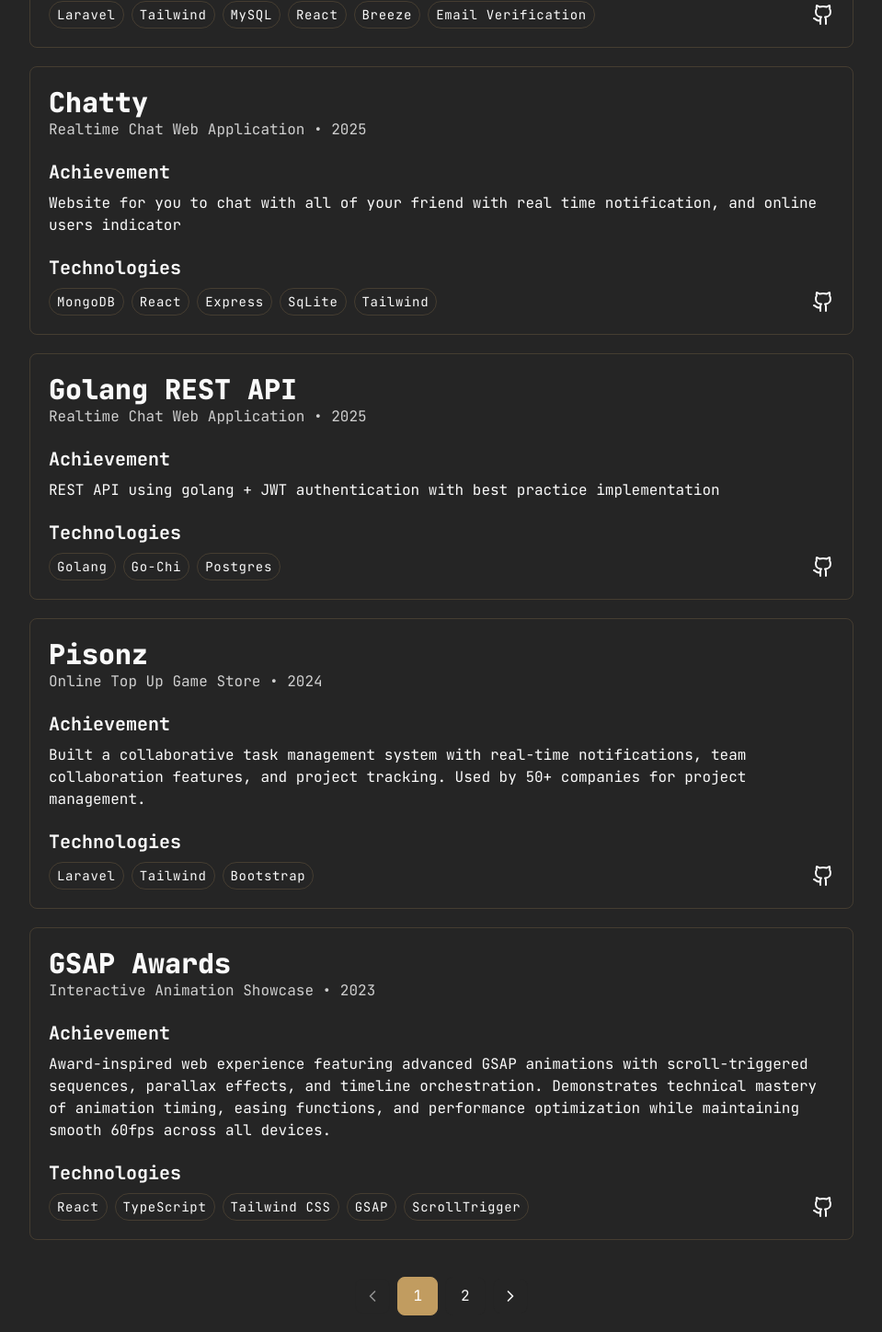
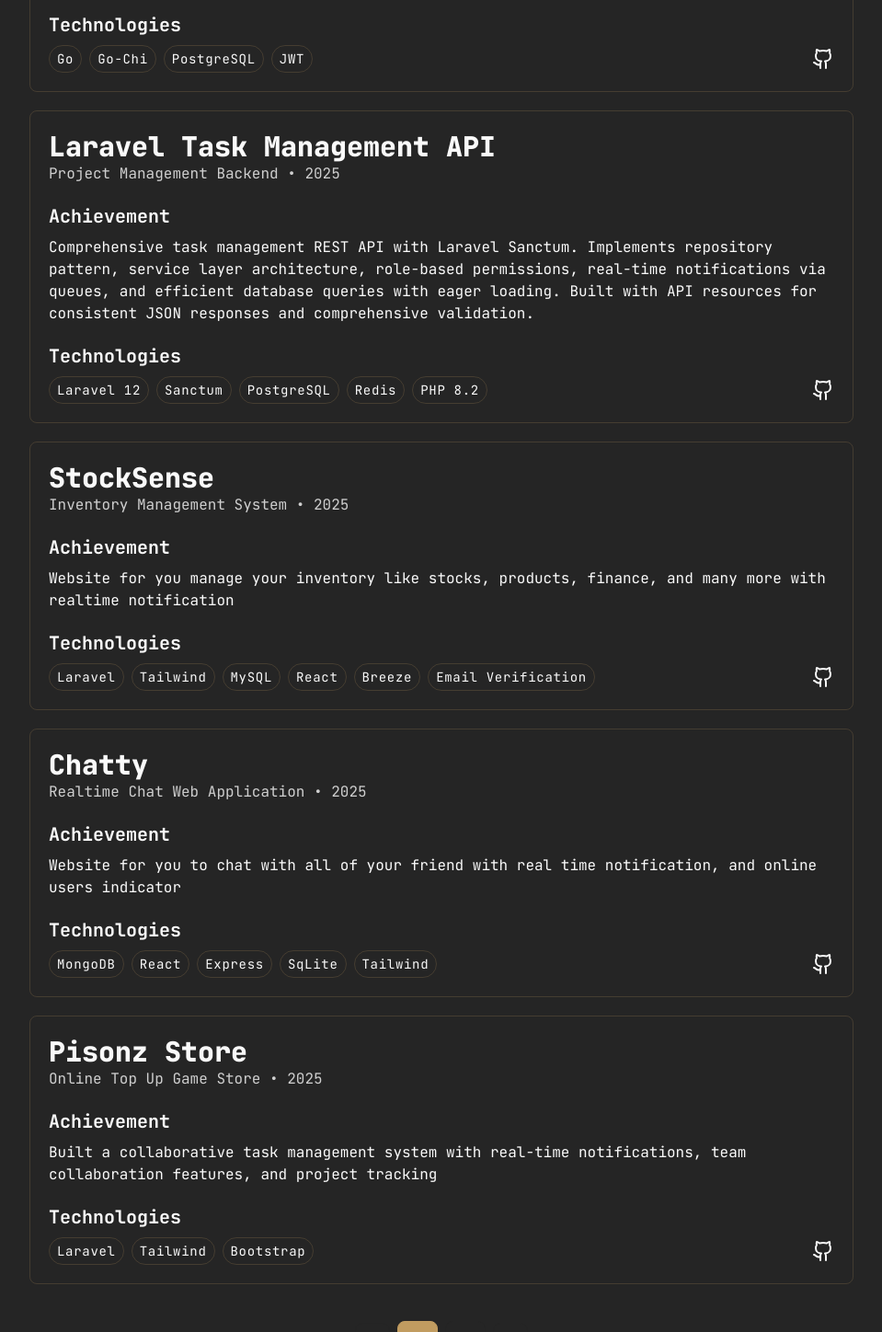
Before and after one commit to ChristianTertius/chris_real_blog, a React (Vite) app in the folder frontend/: page /projects in a window 1280 px wide. Shown: the part 400-1848 px from the top of the page at 92% size, without its empty margins (160-1119 px from the left). Built offline with nearby package versions, Linux system fonts and the light colour scheme.

Commit message:
(FE) updated project

```diff
--- a/frontend/src/components/About.tsx
+++ b/frontend/src/components/About.tsx
@@ -59,10 +59,12 @@ const About = () => {
           <MapPin className="size-4" />
           <h1 className="">{user.current_location}</h1>
         </div>
-        <div className="flex gap-2 items-center">
-          <Computer className="size-4" />
-          <h1 className="">{user.current_role}</h1>
-        </div>
+        {user.current_role && (
+          <div className="flex gap-2 items-center">
+            <Computer className="size-4" />
+            <h1 className="">{user.current_role}</h1>
+          </div>
+        )}
       </div>
       <div className="flex flex-col">
         <p className="text-left">👋 {user.description}</p>
--- a/frontend/src/components/TopProject.tsx
+++ b/frontend/src/components/TopProject.tsx
@@ -7,14 +7,16 @@ import projectsData from '@/datas/projects.json'
 const TopProject = () => {
   const [projects, setProjects] = useState<Project[]>([]);
   useEffect(() => {
-    const latestYear = Math.max(...(projectsData as Project[]).map(p => p.year));
+    // Sort by year-month (newest first)
+    const sortedProjects = (projectsData as Project[]).sort((a, b) => {
+      const dateA = a.year * 100 + a.month;
+      const dateB = b.year * 100 + b.month;
+      return dateB - dateA;
+    });
 
-    const latestProjects = (projectsData as Project[])
-      .filter(p => p.year === latestYear)
-      .slice(-3)
-      .reverse();
-
-    setProjects(latestProjects);
+    // Take top 3 newest projects
+    const top3 = sortedProjects.slice(0, 3);
+    setProjects(top3);
   }, []);
 
   return (
@@ -31,7 +33,7 @@ const TopProject = () => {
               <h1 className="text-xl group-hover:text-third transition-colors duration-150">{project.name}</h1>
               <p className="opacity-80 text-sm">{project.type} • {project.year}</p>
             </div>
-            <p>{project.achievement}</p>
+            <p className="line-clamp-2">{project.achievement}</p>
           </a>
         ))}
 
--- a/frontend/src/datas/bios.json
+++ b/frontend/src/datas/bios.json
@@ -1,8 +1,4 @@
 [
-  {
-    "year": 2025,
-    "description": "Work on Lalala"
-  },
   {
     "year": 2025,
     "description": "Graduate from Binus University in major of Computer Science"
--- a/frontend/src/datas/projects.json
+++ b/frontend/src/datas/projects.json
@@ -1,7 +1,37 @@
 [
+  {
+    "name": "Golang Authentication Service",
+    "type": "Backend API Service",
+    "year": 2025,
+    "month": 3,
+    "achievement": "Secure REST API built with Go featuring JWT-based authentication with access and refresh token mechanism, bcrypt password hashing, and middleware-based authorization. Implemented clean architecture with repository pattern, comprehensive request validation, and structured error handling following Go best practices.",
+    "link_github": "https://github.com/ChristianTertius/go-jwt.git",
+    "techs": [
+      "Go",
+      "Go-Chi",
+      "PostgreSQL",
+      "JWT"
+    ]
+  },
+  {
+    "name": "Laravel Task Management API",
+    "type": "Project Management Backend",
+    "year": 2025,
+    "month": 3,
+    "achievement": "Comprehensive task management REST API with Laravel Sanctum. Implements repository pattern, service layer architecture, role-based permissions, real-time notifications via queues, and efficient database queries with eager loading. Built with API resources for consistent JSON responses and comprehensive validation.",
+    "link_github": "https://github.com/ChristianTertius/laravel-rest-api",
+    "techs": [
+      "Laravel 12",
+      "Sanctum",
+      "PostgreSQL",
+      "Redis",
+      "PHP 8.2"
+    ]
+  },
   {
     "name": "StockSense",
     "type": "Inventory Management System",
+    "month": 7,
     "year": 2025,
     "achievement": "Website for you manage your inventory like stocks, products, finance, and many more with realtime notification",
     "link_github": "https://github.com/Xynno22/InventoryManagement",
@@ -19,6 +49,7 @@
     "name": "Chatty",
     "type": "Realtime Chat Web Application",
     "year": 2025,
+    "month": 6,
     "achievement": "Website for you to chat with all of your friend with real time notification, and online users indicator",
     "link_github": "https://github.com/ChristianTertius/chatty",
     "techs": [
@@ -30,28 +61,17 @@
     ]
   },
   {
-    "name": "Pisonz",
+    "name": "Pisonz Store",
     "type": "Online Top Up Game Store",
-    "year": 2024,
-    "achievement": "Built a collaborative task management system with real-time notifications, team collaboration features, and project tracking. Used by 50+ companies for project management.",
+    "year": 2025,
+    "month": 5,
+    "achievement": "Built a collaborative task management system with real-time notifications, team collaboration features, and project tracking",
     "link_github": "https://github.com/changjli/pisonz",
     "link_website": "",
     "techs": [
       "Laravel",
       "Tailwind",
       "Bootstrap"
-    ]
-  },
-  {
-    "name": "Golang REST API",
-    "type": "Realtime Chat Web Application",
-    "year": 2025,
-    "achievement": "REST API using golang + JWT authentication with best practice implementation",
-    "link_github": "https://github.com/ChristianTertius/go-jwt.git",
-    "techs": [
-      "Golang",
-      "Go-Chi",
-      "Postgres"
     ]
   },
   {
--- a/frontend/src/datas/user.json
+++ b/frontend/src/datas/user.json
@@ -2,7 +2,7 @@
   "name": "Chris",
   "email": "christian160103@gmail.com",
   "fullname": "Christian Carlos Tertius",
-  "current_role": "Software Engineer at lalalala",
+  "current_role": "",
   "current_location": "West Jakarta, Indonesia",
   "description": "I build things for the web and love exploring how technology can make life and work more efficient",
   "lovetodo": "Music, Badminton, Playing Guitar, Web and Mobile Development",
--- a/frontend/src/types/index.ts
+++ b/frontend/src/types/index.ts
@@ -61,6 +61,7 @@ export interface Project {
   name: string;
   type: string;
   year: number;
+  month?: number;
   achievement: string;
   link_github: string;
   link_website: string;
```
